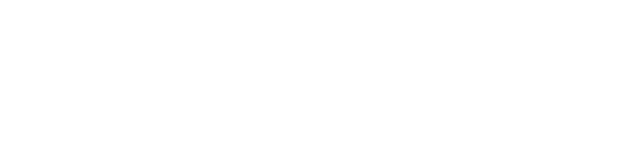
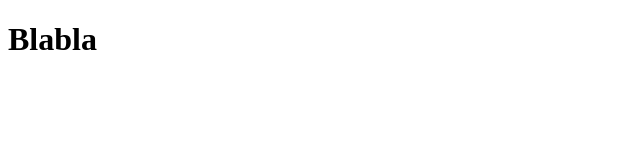
Before and after one commit to amartine59/Proyecto_prueba_semillero, a plain HTML site: page index.html in a window 1280 px wide. Shown: the whole page, without its empty margins (0-640 px from the left). Drawn offline with Linux system fonts and the light colour scheme.

Commit message:
Se agrego un Encabezado

```diff
--- a/index.html
+++ b/index.html
@@ -2,6 +2,6 @@
 <html lang="es">
 <head><title>Probando git</title></head>
 <body>
-
+<h1> Blabla</h1>
 </body>
 </html>
```
